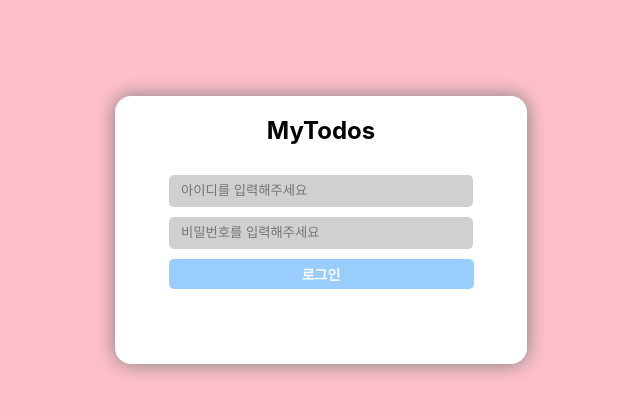
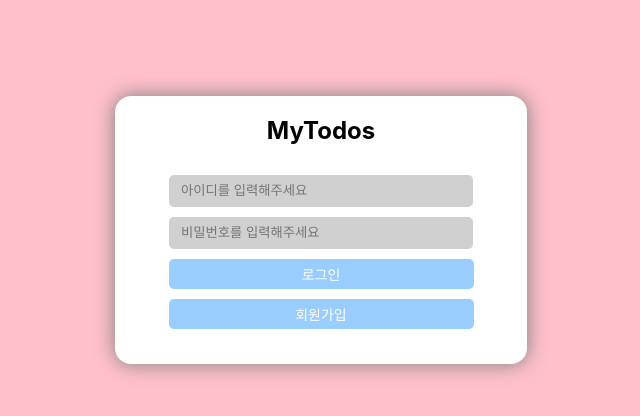
Before and after one commit to limjung99/ReactTodoList, a React (Create React App) app: page / in a window 1280 px wide. Shown: the top 416 px of the page, without its empty margins (319-959 px from the left). Built offline with nearby package versions, Linux system fonts and the light colour scheme.

Commit message:
로그인 화면 구현

```diff
--- a/src/LoginComponents/Login.js
+++ b/src/LoginComponents/Login.js
@@ -1,6 +1,7 @@
 import React from "react";
 import LoginContainer from "./LoginContainer";
 import styled from "styled-components";
+import { useState } from "react";
 
 const InputFormWrap = styled.div`
     display:flex;
@@ -15,7 +16,7 @@ const InputField = styled.form`
     align-items: center;
 `
 
-const InputIdField = styled.input`
+const InputTextField = styled.input`
     margin-top:10px;
     width:300px;
     height:30px;
@@ -25,18 +26,9 @@ const InputIdField = styled.input`
     text-indent:10px;
 `
 
-const InputPwField = styled.input`
-    margin-top:10px;
-    width:300px;
-    height:30px;
-    border:none;
-    border-radius: 5px;
-    background: rgb(208,208,208);
-    text-indent:10px;
-`
 
 
-const InputButton = styled.button`
+const ButtonWrapper = styled.button`
     margin-top:10px;
     border: none;
     background: rgb(153, 204, 255);
@@ -46,16 +38,63 @@ const InputButton = styled.button`
     font-size:14px;
     color:white;
     font-weight:bold;
+    font-weight: ${props => (props.is_hovered? "bold" : "normal")};
+    text-decoration: ${props => (props.is_hovered? "underline": "normal")};
 `
 
 function Login(props){
+
+    const [login_is_hovered,set_login_hovered] = useState(false);
+    const [signup_is_hovered,set_signup_hovered] = useState(false);
+    const [id_value,set_id_value] = useState("");
+    const [pw_value,set_pw_value] = useState("");
+
+    const change_login_hover = ()=>{
+        set_login_hovered(!login_is_hovered);
+    }
+
+    const change_signup_hover = ()=>{
+        set_signup_hovered(!signup_is_hovered);
+    }
+
+    const handle_id_Change = (e)=>{
+        set_id_value(e.target.value);
+    }
+
+    const handle_pw_Change = (e)=>{
+        set_pw_value(e.target.value);
+    }
+
     return (
        <InputFormWrap>
             <InputField>
                 <h2>MyTodos</h2>
-                <InputIdField placeholder="아이디를 입력해주세요" type="text"></InputIdField>
-                <InputPwField placeholder="비밀번호를 입력해주세요" type="password"></InputPwField>
-                <InputButton >로그인</InputButton>
+                <InputTextField
+                placeholder="아이디를 입력해주세요"
+                type="text"
+                onChange={handle_id_Change}
+                value={id_value}
+                 ></InputTextField>
+                <InputTextField
+                placeholder="비밀번호를 입력해주세요"
+                type="password"
+                onChange={handle_pw_Change}
+                value={pw_value}
+                ></InputTextField>
+                <ButtonWrapper
+                type="login"
+                is_hovered={login_is_hovered}
+                onMouseEnter={change_login_hover}
+                onMouseLeave={change_login_hover}
+                 >로그인
+                 </ButtonWrapper>
+                <ButtonWrapper
+                 type="signup"
+                 is_hovered={signup_is_hovered}
+                 onMouseEnter={change_signup_hover}
+                 onMouseLeave={change_signup_hover}
+                 >회원가입
+                 </ButtonWrapper>
             </InputField>
        </InputFormWrap>
     )
```
